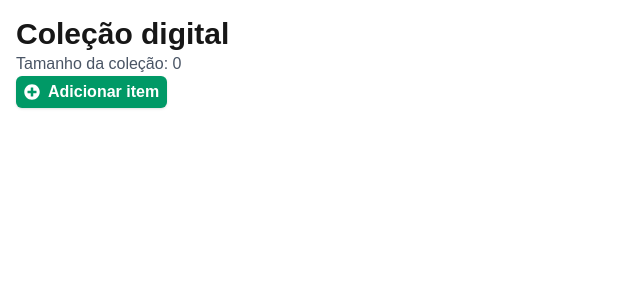
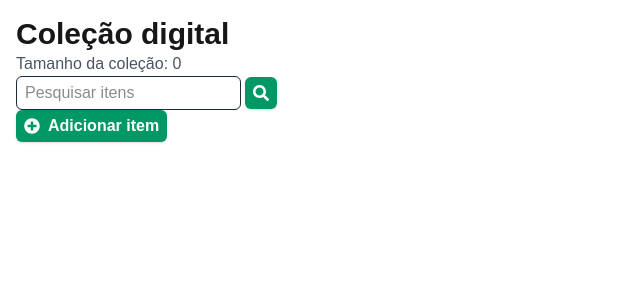
Before and after one commit to gab-souza-martins/digital-collection, a Next.js app: page / in a window 1280 px wide. Shown: the top 300 px of the page, without its empty margins (0-640 px from the left). Built offline with nearby package versions, Linux system fonts and the light colour scheme.

Commit message:
Adicionado componente Searchbar.tsx, ainda sem funcionalidade

```diff
--- /dev/null
+++ b/src/app/Components/Searchbar.tsx
@@ -0,0 +1,25 @@
+import { FaSearch } from "react-icons/fa";
+
+const Searchbar = () => {
+   return (
+      <div>
+         <form className="flex items-center gap-1">
+            <input
+               type="text"
+               className="border border-gray-800 rounded-md py-1 px-2"
+               placeholder="Pesquisar itens"
+            />
+            <button
+               type="submit"
+               className="cursor-pointer p-2 rounded-md text-white bg-emerald-600 shadow-sm
+                        hover:bg-emerald-700 hover:shadow-xl transition duration-75 ease-in-out
+                        active:bg-emerald-800 active:border-emerald-800 active:shadow-md"
+            >
+               <FaSearch />
+            </button>
+         </form>
+      </div>
+   );
+};
+
+export default Searchbar;
--- a/src/app/page.tsx
+++ b/src/app/page.tsx
@@ -3,6 +3,7 @@ import React from "react";
 import OpenAddFormBtn from "./Components/OpenAddFormBtn";
 import ItemCard from "./Components/ItemCard";
 import AddForm from "./Components/AddForm";
+import Searchbar from "./Components/Searchbar";
 
 interface Item {
    title: string;
@@ -51,6 +52,8 @@ export default function Home() {
 
          <p className="text-gray-600">Tamanho da coleção: {items.length}</p>
 
+         <Searchbar />
+
          <OpenAddFormBtn openForm={handleOpenAddForm} />
          <br />
 
```
